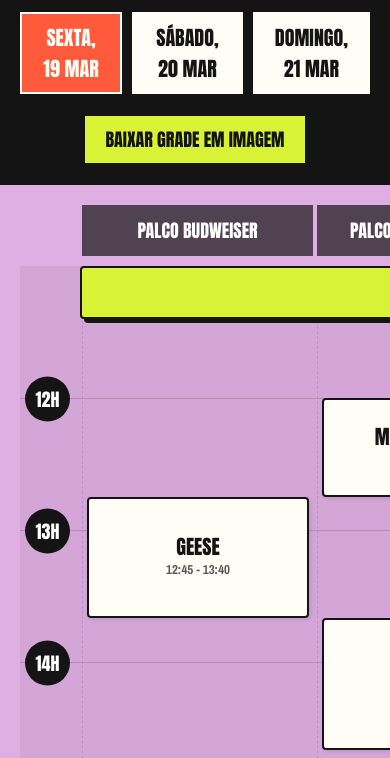
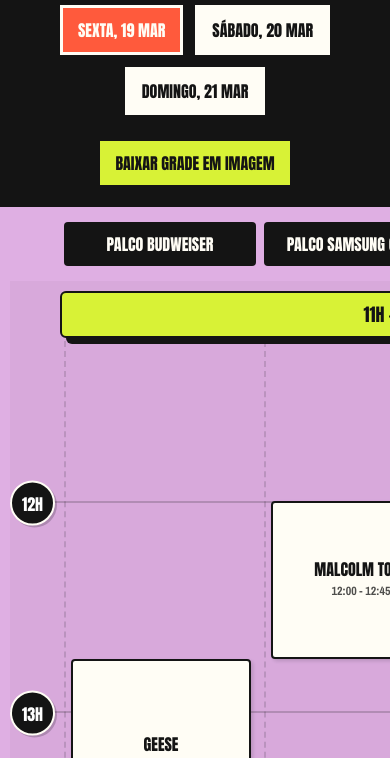
Before and after one commit to brunopescarolli/lollapalooza27, a plain HTML site: page index.html in a window 390 px wide. Shown: the part 112-870 px from the top of the page. Drawn offline with nearby package versions, Linux system fonts and the light colour scheme.

Commit message:
responsivo e melhor visualizacao

```diff
--- a/app.js
+++ b/app.js
@@ -2,16 +2,14 @@
 let currentDay = "sexta";
 const selectedShows = new Set();
 
-// RECUPERA DO CACHE (LocalStorage)
 const savedSelections = localStorage.getItem('lolla2027_selections');
 if (savedSelections) {
   JSON.parse(savedSelections).forEach(id => selectedShows.add(id));
 }
 
-// Configurações da Grade
 const START_HOUR = 11;
 const END_HOUR = 24;
-const MINUTE_HEIGHT = 2.2;
+const MINUTE_HEIGHT = 3.5;
 
 function timeToMins(timeStr) {
   const [h, m] = timeStr.split(':').map(Number);
@@ -40,9 +38,7 @@
     selectedShows.add(showId);
   }
 
-  // SALVA NO CACHE SEMPRE QUE HOUVER ALTERAÇÃO
   localStorage.setItem('lolla2027_selections', JSON.stringify([...selectedShows]));
-
   renderGrid();
 };
 
@@ -71,7 +67,6 @@
 
 function renderGrid() {
   const dayData = SCHEDULE[currentDay];
-
   document.documentElement.style.setProperty('--bg-color', dayData.theme);
 
   const totalMinutes = (END_HOUR - START_HOUR) * 60;
@@ -125,24 +120,29 @@
   });
 }
 
-// GERAÇÃO DA IMAGEM E DOWNLOAD
 $("btn-download").addEventListener("click", async () => {
   const btn = $("btn-download");
   const originalText = btn.textContent;
-  btn.textContent = "GERANDO...";
+  btn.textContent = "GERANDO (AGUARDE)...";
 
   const printArea = $("print-area");
 
   try {
-    // Pega a cor exata do dia selecionado (lilás, verde ou vermelho)
     const bgColor = getComputedStyle(document.documentElement).getPropertyValue('--bg-color').trim();
+
+    // Força a biblioteca a considerar o tamanho real do elemento, essencial para celulares
+    const scrollWidth = printArea.scrollWidth;
+    const scrollHeight = printArea.scrollHeight;
 
     const dataUrl = await htmlToImage.toPng(printArea, {
       backgroundColor: bgColor,
-      pixelRatio: 2, // Dobra a resolução para o texto não ficar pixelado
+      pixelRatio: 2,
+      cacheBust: true,
+      width: scrollWidth,
+      height: scrollHeight,
       style: {
         margin: '0',
-        padding: '20px' // Dá um respiro nas bordas da imagem gerada
+        padding: '30px'
       }
     });
 
@@ -151,13 +151,12 @@
     link.href = dataUrl;
     link.click();
   } catch (error) {
-    console.error("Erro ao gerar a imagem:", error);
-    alert("Houve um erro ao baixar a imagem.");
+    console.error(error);
+    alert("Ocorreu um erro ao baixar. Tente recarregar a página.");
   } finally {
     btn.textContent = originalText;
   }
 });
 
-// Inicia
 renderTabs();
 renderGrid();
--- a/schedule_data.js
+++ b/schedule_data.js
@@ -1,31 +1,26 @@
-// Dados mapeados 1-para-1 usando a grade de 2026 e o lineup de 2027
 const STAGES = ["Palco Budweiser", "Palco Samsung Galaxy", "Palco Flying Fish", "Palco Perry's by Fiat"];
 
 const SCHEDULE = {
   "sexta": {
     id: "sexta",
     nome: "Sexta, 19 Mar",
-    theme: "#dfafe3", // Lilás inspirado na sexta-feira
+    theme: "#dfafe3",
     shows: [
-      // Budweiser
       { id: "x_geese", artista: "Geese", palco: 0, inicio: "12:45", fim: "13:40" },
       { id: "x_lola", artista: "Lola Young", palco: 0, inicio: "14:45", fim: "15:45" },
       { id: "x_dominic", artista: "Dominic Fike", palco: 0, inicio: "16:55", fim: "17:55" },
       { id: "x_raye", artista: "Raye", palco: 0, inicio: "19:05", fim: "20:05" },
       { id: "x_travis", artista: "Travis Scott", palco: 0, inicio: "21:30", fim: "23:00" },
-      // Samsung Galaxy
       { id: "x_malcolm", artista: "Malcolm Todd", palco: 1, inicio: "12:00", fim: "12:45" },
       { id: "x_adela", artista: "Adéla", palco: 1, inicio: "13:40", fim: "14:40" },
       { id: "x_fontaines", artista: "Fontaines D.C.", palco: 1, inicio: "15:50", fim: "16:50" },
       { id: "x_prodigy", artista: "The Prodigy", palco: 1, inicio: "18:00", fim: "19:00" },
       { id: "x_guetta", artista: "David Guetta", palco: 1, inicio: "20:10", fim: "21:25" },
-      // Flying Fish
       { id: "x_julia", artista: "Julia Wolf", palco: 2, inicio: "12:45", fim: "13:40" },
       { id: "x_nacao", artista: "Nação Zumbi", palco: 2, inicio: "14:45", fim: "15:45" },
       { id: "x_leon", artista: "Leon Bridges", palco: 2, inicio: "16:55", fim: "17:55" },
       { id: "x_sombr", artista: "Sombr", palco: 2, inicio: "19:05", fim: "20:05" },
       { id: "x_criolo", artista: "Criolo, Amaro e Dino", palco: 2, inicio: "21:30", fim: "22:30" },
-      // Perry's by Fiat
       { id: "x_mary", artista: "Mary Olivetti", palco: 3, inicio: "12:00", fim: "13:00" },
       { id: "x_fernanda", artista: "Fernanda Martins", palco: 3, inicio: "13:00", fim: "14:00" },
       { id: "x_acid", artista: "Acid Asian", palco: 3, inicio: "14:15", fim: "15:15" },
@@ -40,27 +35,23 @@
   "sabado": {
     id: "sabado",
     nome: "Sábado, 20 Mar",
-    theme: "#38c1b5", // Verde/Teal do sábado
+    theme: "#38c1b5",
     shows: [
-      // Budweiser
       { id: "s_bebe", artista: "Bebé", palco: 0, inicio: "12:45", fim: "13:40" },
       { id: "s_clarissa", artista: "Clarissa", palco: 0, inicio: "14:45", fim: "15:45" },
       { id: "s_cage", artista: "Cage the Elephant", palco: 0, inicio: "16:55", fim: "17:55" },
       { id: "s_neigh", artista: "The Neighbourhood", palco: 0, inicio: "19:05", fim: "20:05" },
       { id: "s_killers", artista: "The Killers", palco: 0, inicio: "21:30", fim: "23:00" },
-      // Samsung Galaxy
       { id: "s_zepelim", artista: "Zepelim", palco: 1, inicio: "12:00", fim: "12:45" },
       { id: "s_pereira", artista: "Seu Pereira", palco: 1, inicio: "13:40", fim: "14:40" },
       { id: "s_rawayana", artista: "Rawayana", palco: 1, inicio: "15:50", fim: "16:50" },
       { id: "s_avalanches", artista: "The Avalanches", palco: 1, inicio: "18:00", fim: "19:00" },
       { id: "s_qotsa", artista: "Queens of the Stone Age", palco: 1, inicio: "20:10", fim: "21:25" },
-      // Flying Fish
       { id: "s_amarante", artista: "Rodrigo Amarante", palco: 2, inicio: "12:45", fim: "13:40" },
       { id: "s_efecto", artista: "El Efecto", palco: 2, inicio: "14:45", fim: "15:45" },
       { id: "s_spitz", artista: "Die Spitz", palco: 2, inicio: "16:55", fim: "17:55" },
       { id: "s_harsher", artista: "Boy Harsher", palco: 2, inicio: "19:05", fim: "20:05" },
       { id: "s_slayyyter", artista: "Slayyyter", palco: 2, inicio: "21:30", fim: "22:30" },
-      // Perry's by Fiat
       { id: "s_tamy", artista: "DJ Tamy", palco: 3, inicio: "12:00", fim: "12:45" },
       { id: "s_ramemes", artista: "DJ Ramemes", palco: 3, inicio: "13:00", fim: "13:45" },
       { id: "s_brime", artista: "Brime!!", palco: 3, inicio: "14:15", fim: "15:15" },
@@ -75,27 +66,23 @@
   "domingo": {
     id: "domingo",
     nome: "Domingo, 21 Mar",
-    theme: "#e85d56", // Vermelho do domingo
+    theme: "#e85d56",
     shows: [
-      // Budweiser
       { id: "d_catica", artista: "Catiça", palco: 0, inicio: "12:45", fim: "13:40" },
       { id: "d_rakta", artista: "Rakta", palco: 0, inicio: "14:45", fim: "15:45" },
       { id: "d_mike", artista: "Mike D 5D", palco: 0, inicio: "16:55", fim: "17:55" },
       { id: "d_midnight", artista: "Midnight Gen.", palco: 0, inicio: "19:05", fim: "20:05" },
       { id: "d_charli", artista: "Charli XCX", palco: 0, inicio: "21:30", fim: "22:45" },
-      // Samsung Galaxy
       { id: "d_joaquim", artista: "Joaquim", palco: 1, inicio: "12:00", fim: "12:45" },
       { id: "d_cica", artista: "Ciça Moreira", palco: 1, inicio: "13:40", fim: "14:40" },
       { id: "d_mind", artista: "Mind Enterprises", palco: 1, inicio: "15:50", fim: "16:50" },
       { id: "d_angine", artista: "Angine de Poitrine", palco: 1, inicio: "18:00", fim: "19:00" },
       { id: "d_violet", artista: "Violet Grohl", palco: 1, inicio: "20:10", fim: "21:25" },
-      // Flying Fish
       { id: "d_deaf", artista: "Deafkids", palco: 2, inicio: "12:45", fim: "13:40" },
       { id: "d_real", artista: "Real No Ficcíon", palco: 2, inicio: "14:45", fim: "15:45" },
       { id: "d_santos", artista: "Santos Bravos", palco: 2, inicio: "16:55", fim: "17:55" },
       { id: "d_majis", artista: "Majis", palco: 2, inicio: "19:05", fim: "20:05" },
       { id: "d_carlita", artista: "Carlita", palco: 2, inicio: "21:30", fim: "22:30" },
-      // Perry's by Fiat
       { id: "d_diniz", artista: "Marina Diniz", palco: 3, inicio: "12:00", fim: "12:45" },
       { id: "d_nubia", artista: "Núbia", palco: 3, inicio: "13:00", fim: "13:45" },
       { id: "d_paira", artista: "Paira", palco: 3, inicio: "14:00", fim: "14:45" },
--- a/style.css
+++ b/style.css
@@ -3,49 +3,46 @@
   --paper: #fffdf5;
   --red: #ff5a3c;
   --lime: #d8f236;
-  --bg-color: #38c1b5; /* Trocado via JS */
-  --minute-height: 2.2px; /* Escala da grade: 2.2px = 1 minuto */
+  --bg-color: #38c1b5;
 }
 * { box-sizing: border-box; }
 html, body { margin: 0; padding: 0; font-family: 'Archivo Narrow', sans-serif; background: var(--bg-color); transition: background 0.4s; color: var(--ink); }
 
-.app-header { background: var(--ink); color: var(--paper); padding: 20px; text-align: center; }
-.app-header h1 { font: 400 40px/1 'Anton', Impact, sans-serif; text-transform: uppercase; margin: 0 0 5px; color: var(--lime); }
-.app-header p { margin: 0 0 15px; font-size: 16px; opacity: 0.8; }
+.app-header { background: var(--ink); color: var(--paper); padding: 30px 20px; text-align: center; }
+.app-header h1 { font: 400 48px/1 'Anton', Impact, sans-serif; text-transform: uppercase; margin: 0 0 10px; color: var(--lime); }
+.app-header p { margin: 0 0 20px; font-size: 18px; opacity: 0.8; }
 
-.tabs { display: flex; justify-content: center; gap: 10px; max-width: 600px; margin: 0 auto; }
-.tab-btn { background: var(--paper); color: var(--ink); font: 400 20px 'Anton', sans-serif; text-transform: uppercase; padding: 8px 20px; border: 2px solid transparent; cursor: pointer; }
-.tab-btn.active { background: var(--red); color: var(--paper); border: 2px solid var(--paper); }
+.tabs { display: flex; justify-content: center; gap: 12px; max-width: 600px; margin: 0 auto; flex-wrap: wrap; }
+.tab-btn { background: var(--paper); color: var(--ink); font: 400 22px 'Anton', sans-serif; text-transform: uppercase; padding: 12px 24px; border: 3px solid transparent; cursor: pointer; transition: 0.2s; }
+.tab-btn.active { background: var(--red); color: var(--paper); border: 3px solid var(--paper); }
 
-/* Container da Grade */
-.schedule-scroll { overflow-x: auto; padding: 20px; min-height: 100vh; }
-.schedule-inner { min-width: 1000px; max-width: 1200px; margin: 0 auto; position: relative; background: rgba(0,0,0,0.05); padding-bottom: 50px; }
+.download-btn { margin-top: 24px; background: var(--lime); color: var(--ink); font: 400 20px 'Anton', Impact, sans-serif; text-transform: uppercase; padding: 12px 24px; border: 3px solid var(--ink); cursor: pointer; box-shadow: 6px 6px 0 var(--ink); transition: transform 0.1s; }
+.download-btn:hover { background: var(--paper); }
+.download-btn:active { transform: translate(3px, 3px); box-shadow: 3px 3px 0 var(--ink); }
 
-/* Cabeçalhos dos Palcos */
-.stage-headers { display: flex; position: sticky; top: 0; z-index: 50; background: var(--bg-color); padding-bottom: 10px; transition: background 0.4s; }
-.time-col-header { width: 60px; flex-shrink: 0; }
-.stage-name { flex: 1; background: rgba(20,20,20,0.7); color: white; text-align: center; margin: 0 2px; padding: 12px 5px; font: 400 18px 'Anton', sans-serif; text-transform: uppercase; white-space: nowrap; }
+.schedule-scroll { overflow-x: auto; padding: 40px 20px; min-height: 100vh; }
+.schedule-inner { min-width: 1200px; max-width: 1400px; margin: 0 auto; position: relative; background: rgba(0,0,0,0.03); padding-bottom: 80px; }
 
-/* Grade Base */
-.schedule-grid { position: relative; display: flex; height: 1600px; /* Definido via JS baseado nas horas */ }
-.abertura-portoes { position: absolute; top: 0; left: 60px; right: 0; background: var(--lime); text-align: center; font: 400 22px 'Anton', sans-serif; padding: 8px 0; z-index: 10; border: 2px solid var(--ink); border-radius: 4px; box-shadow: 4px 4px 0 var(--ink); }
+.stage-headers { display: flex; position: sticky; top: 0; z-index: 50; background: var(--bg-color); padding-bottom: 15px; transition: background 0.4s; }
+.time-col-header { width: 80px; flex-shrink: 0; }
+.stage-name { flex: 1; background: var(--ink); color: var(--paper); text-align: center; margin: 0 4px; padding: 16px 8px; font: 400 24px 'Anton', sans-serif; text-transform: uppercase; white-space: nowrap; border-radius: 4px; }
 
-/* Linhas e Marcadores de Hora */
-.hour-line { position: absolute; left: 0; right: 0; border-top: 1px solid rgba(0,0,0,0.15); z-index: 1; }
-.hour-circle { position: absolute; left: 5px; top: 0; transform: translateY(-50%); width: 45px; height: 45px; background: var(--ink); color: white; border-radius: 50%; display: flex; align-items: center; justify-content: center; font: 400 18px 'Anton', sans-serif; z-index: 2; }
+.schedule-grid { position: relative; display: flex; margin-top: 10px; }
+.abertura-portoes { position: absolute; top: 0; left: 80px; right: 0; background: var(--lime); text-align: center; font: 400 26px 'Anton', sans-serif; padding: 12px 0; z-index: 10; border: 3px solid var(--ink); border-radius: 6px; box-shadow: 6px 6px 0 var(--ink); }
 
-/* Colunas e Blocos de Shows */
-.stage-columns { display: flex; flex: 1; margin-left: 60px; position: absolute; top: 0; left: 0; right: 0; bottom: 0; }
-.stage-col { flex: 1; position: relative; border-left: 1px dashed rgba(0,0,0,0.1); margin: 0 2px; }
+.hour-line { position: absolute; left: 0; right: 0; border-top: 2px solid rgba(20,20,20,0.2); z-index: 1; }
+.hour-circle { position: absolute; left: 0; top: 0; transform: translateY(-50%); width: 65px; height: 65px; background: var(--ink); color: white; border-radius: 50%; display: flex; align-items: center; justify-content: center; font: 400 24px 'Anton', sans-serif; z-index: 2; border: 3px solid var(--paper); box-shadow: 4px 4px 0 rgba(0,0,0,0.2); }
 
-.show-block { position: absolute; left: 4px; right: 4px; background: var(--paper); border: 2px solid var(--ink); border-radius: 4px; padding: 5px; display: flex; flex-direction: column; align-items: center; justify-content: center; text-align: center; cursor: pointer; user-select: none; z-index: 10; transition: all 0.15s ease; box-shadow: 2px 2px 5px rgba(0,0,0,0.1); overflow: hidden; }
-.show-block:hover { transform: scale(1.02); z-index: 20; }
-.show-name { font: 400 20px/1 'Anton', Impact, sans-serif; text-transform: uppercase; }
-.show-time { font: 700 13px 'Archivo Narrow', sans-serif; opacity: 0.7; margin-top: 4px; }
+.stage-columns { display: flex; flex: 1; margin-left: 80px; position: absolute; top: 0; left: 0; right: 0; bottom: 0; }
+.stage-col { flex: 1; position: relative; border-left: 2px dashed rgba(20,20,20,0.15); margin: 0 4px; }
 
-/* Estados de Interação */
-.show-block.selected { background: var(--lime); box-shadow: 6px 6px 0 var(--ink); border-width: 3px; z-index: 15; }
-.show-block.conflict { background: var(--red); color: white; box-shadow: 6px 6px 0 var(--ink); animation: pulse 1s infinite alternate; }
+.show-block { position: absolute; left: 5px; right: 5px; background: var(--paper); border: 3px solid var(--ink); border-radius: 6px; padding: 10px; display: flex; flex-direction: column; align-items: center; justify-content: center; text-align: center; cursor: pointer; user-select: none; z-index: 10; transition: all 0.15s ease; box-shadow: 4px 4px 8px rgba(0,0,0,0.15); overflow: hidden; }
+.show-block:hover { transform: scale(1.03); z-index: 20; }
+.show-name { font: 400 26px/1.1 'Anton', Impact, sans-serif; text-transform: uppercase; }
+.show-time { font: 700 16px 'Archivo Narrow', sans-serif; opacity: 0.75; margin-top: 6px; }
+
+.show-block.selected { background: var(--lime); box-shadow: 8px 8px 0 var(--ink); border-width: 4px; z-index: 15; }
+.show-block.conflict { background: var(--red); color: white; box-shadow: 8px 8px 0 var(--ink); animation: pulse 1s infinite alternate; }
 .show-block.conflict .show-time { opacity: 1; color: var(--lime); }
 
 @keyframes pulse {
@@ -53,22 +50,29 @@
   to { transform: scale(1.05) rotate(-1deg); }
 }
 
-.download-btn {
-  margin-top: 20px;
-  background: var(--lime);
-  color: var(--ink);
-  font: 400 18px 'Anton', Impact, sans-serif;
-  text-transform: uppercase;
-  padding: 10px 20px;
-  border: 2px solid var(--ink);
-  cursor: pointer;
-  box-shadow: 4px 4px 0 var(--ink);
-  transition: transform 0.1s;
+/* RESPONSIVIDADE PARA CELULARES */
+@media (max-width: 768px) {
+  .app-header { padding: 20px 10px; }
+  .app-header h1 { font-size: 36px; }
+  .app-header p { font-size: 14px; margin-bottom: 15px; }
+
+  .tab-btn { font-size: 16px; padding: 10px 15px; border-width: 2px; }
+  .download-btn { font-size: 16px; padding: 10px 15px; border-width: 2px; }
+
+  .schedule-scroll { padding: 15px 10px; }
+  .schedule-inner { min-width: 850px; } /* Ajuste crítico: Mantém o scroll horizontal suave no celular sem quebrar os blocos */
+
+  .time-col-header { width: 50px; }
+  .stage-columns { margin-left: 50px; }
+  .abertura-portoes { left: 50px; font-size: 18px; padding: 8px 0; border-width: 2px; }
+
+  .hour-circle { width: 45px; height: 45px; font-size: 16px; border-width: 2px; box-shadow: 2px 2px 0 rgba(0,0,0,0.2); }
+  .stage-name { font-size: 16px; padding: 10px 5px; }
+
+  .show-block { padding: 5px; border-width: 2px; border-radius: 4px; box-shadow: 2px 2px 4px rgba(0,0,0,0.15); }
+  .show-name { font-size: 16px; }
+  .show-time { font-size: 12px; margin-top: 4px; }
+
+  .show-block.selected { border-width: 3px; box-shadow: 4px 4px 0 var(--ink); }
+  .show-block.conflict { border-width: 3px; box-shadow: 4px 4px 0 var(--ink); }
 }
-.download-btn:hover {
-  background: var(--paper);
-}
-.download-btn:active {
-  transform: translate(2px, 2px);
-  box-shadow: 2px 2px 0 var(--ink);
-}
```
Also changed, not shown: index.html (+1 -4 lines).
